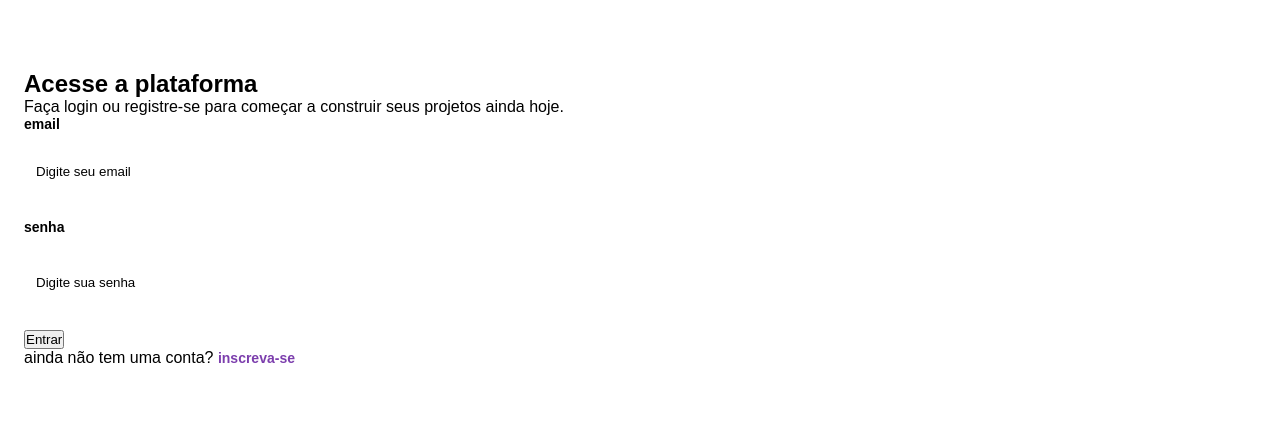
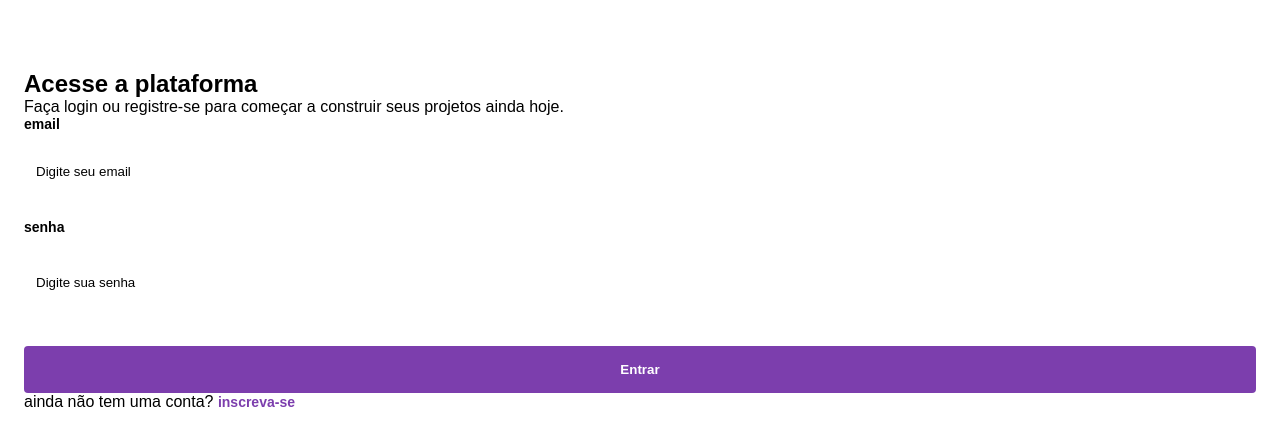
Before and after one commit to felipeves/vertig, a plain HTML site: page index.html in a window 1280 px wide. Shown: the part 123-568 px from the top of the page. Drawn offline with Linux system fonts and the light colour scheme.

Commit message:
estilizalao do botao completa

```diff
--- a/style.css
+++ b/style.css
@@ -12,6 +12,7 @@
     --gray-400:#94a3b8:
     --gray-200:#e2e8f0;
     --purple:#7c3ead;
+    --white:#fff;
 
 
 
@@ -93,3 +94,16 @@ font-size: 1.565rem;
     .login a:hover{
         text-decoration: underline;
     }
+
+    .login button{
+        margin-top: 1rem;
+        padding-block: 1rem;
+        width: 100%;
+        background: var(--purple);
+        border: none;
+        border-radius:  0.25rem;
+
+        font-size: 1.rem;
+        font-weight: 700;
+        color: var(--white);
+    }
```
